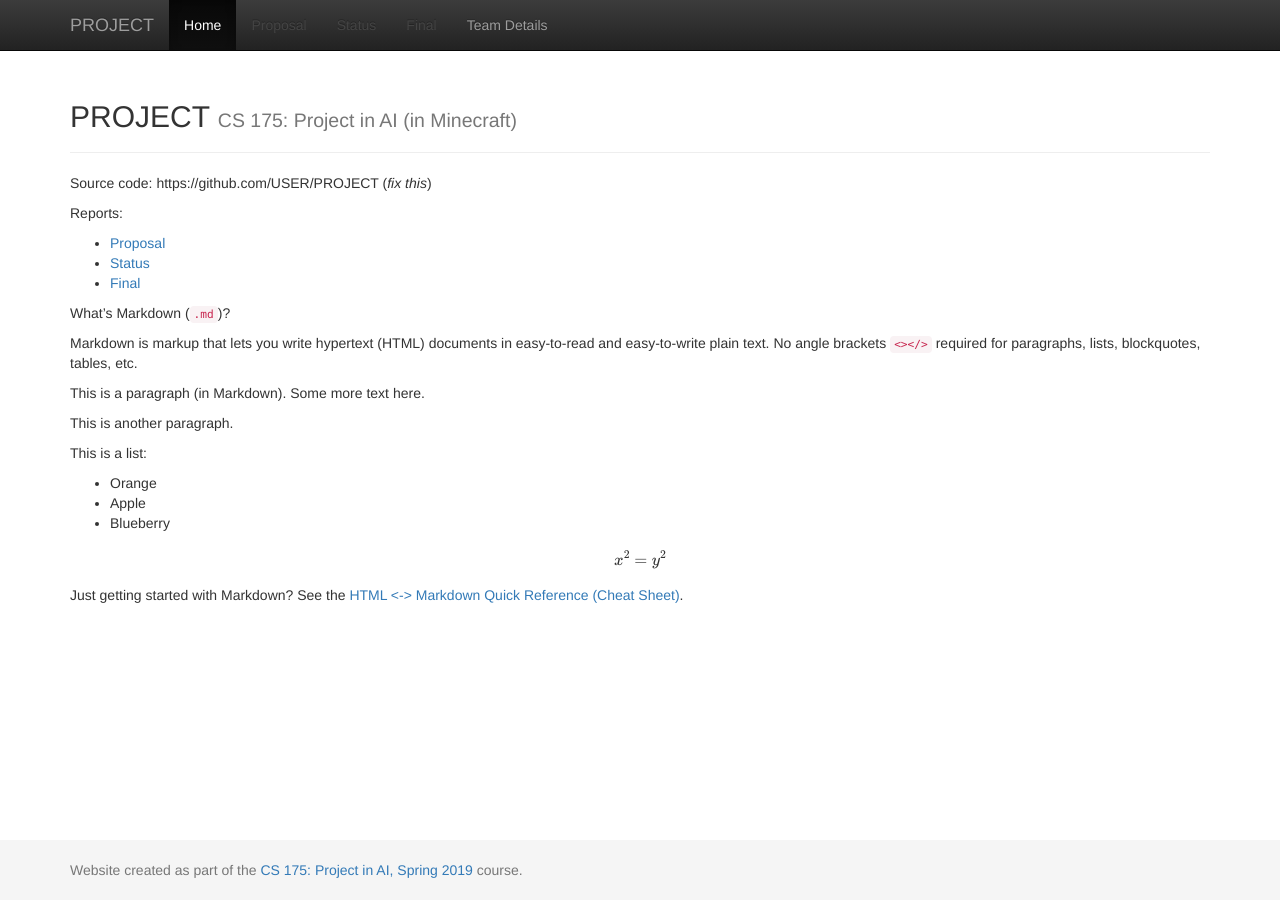
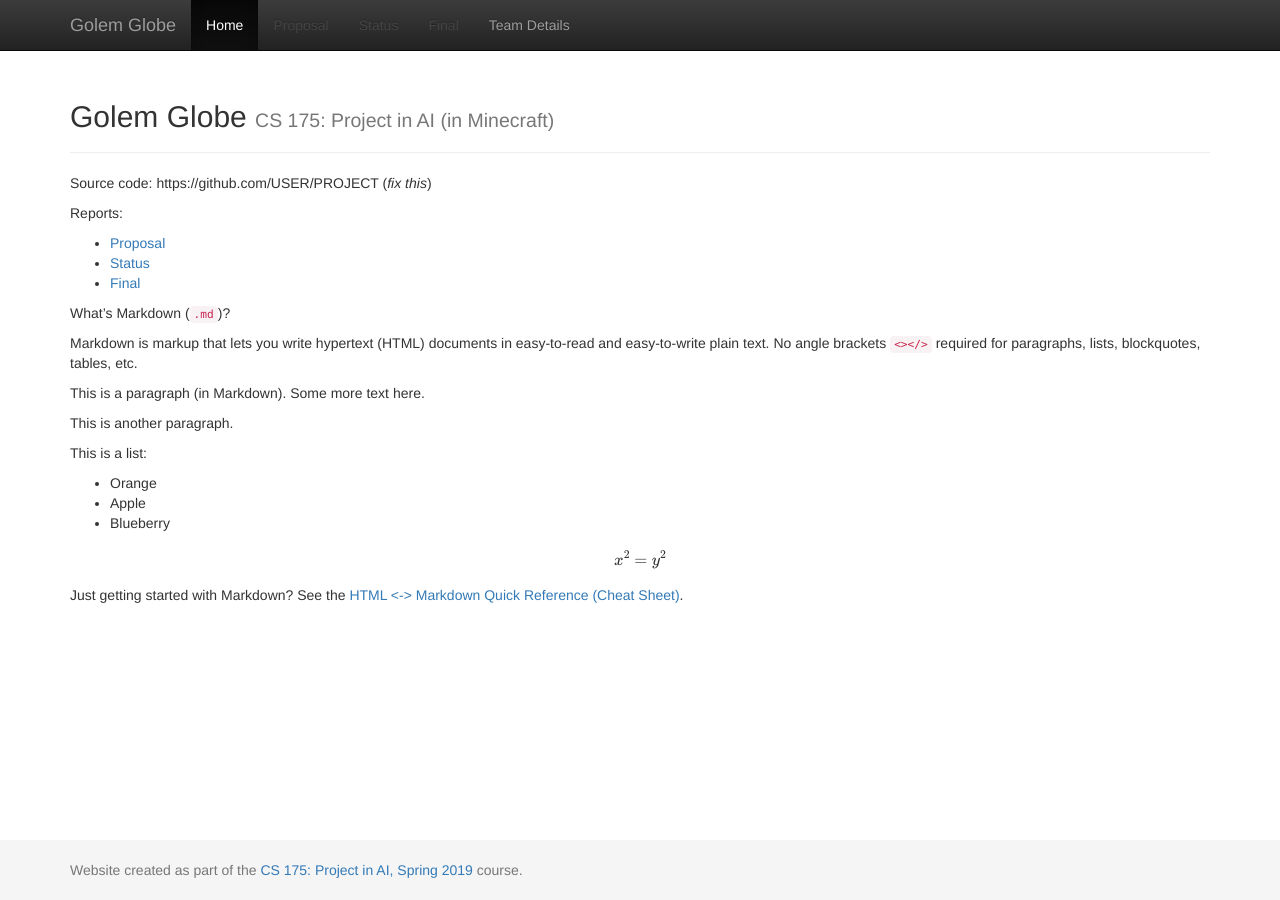
Before and after one commit to SalehO/GolumGlobe, a Jekyll site: the page built from docs/index.md, in a window 1280 px wide. Built offline with Jekyll 4.4.1, drawn with Linux system fonts in a browser that asks for light colours; formulas are drawn with MathJax 3.

Commit message:
Update _config.yml
updating the name

```diff
--- a/docs/_config.yml
+++ b/docs/_config.yml
@@ -1,7 +1,7 @@
 ###########
 # site.title
 
-title:    'PROJECT'
+title:    'Golem Globe'
 subtitle: 'CS 175: Project in AI (in Minecraft)'
 
 
```
